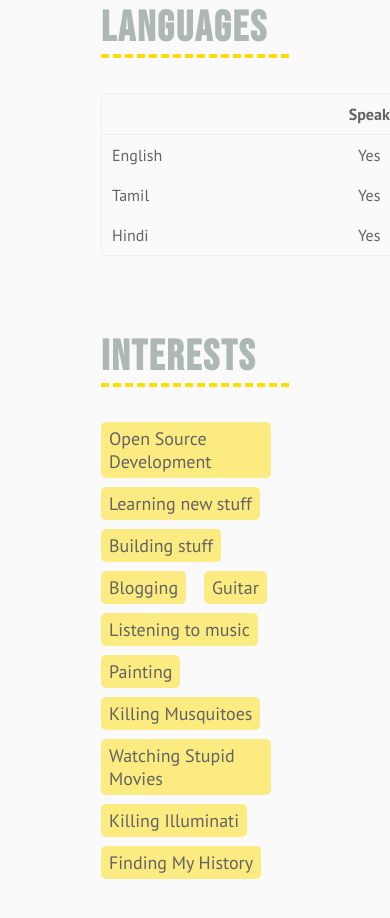
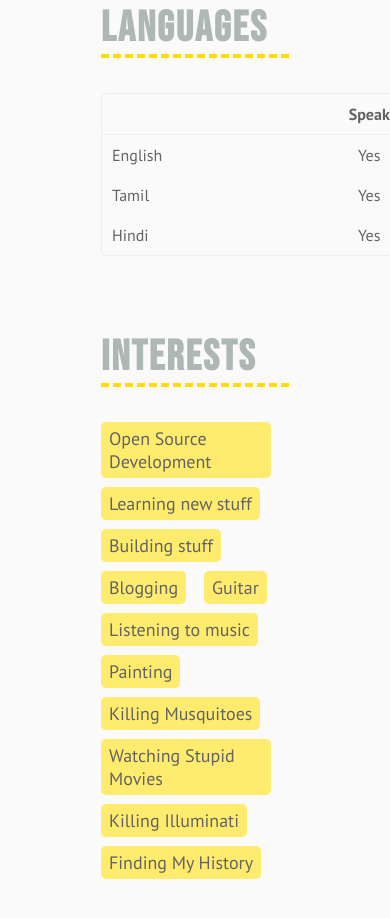
Before and after one commit to VJAI/about.me, a website: page index.html in a window 390 px wide. Shown: the part 7961-8879 px from the top of the page. Drawn offline with Linux system fonts and the light colour scheme.

```diff
--- a/aboutme.css
+++ b/aboutme.css
@@ -143,7 +143,7 @@
         flex-wrap: wrap; }
         body .right .section .interests li {
           padding: 5px 8px;
-          background-color: rgba(255, 222, 8, 0.5);
+          background-color: #ffec6e;
           margin-right: 1rem;
           border-radius: 5px;
           margin-bottom: 0.5rem; }
--- a/scss/site.scss
+++ b/scss/site.scss
@@ -254,7 +254,7 @@
 
         li {
           padding: 5px 8px;
-          background-color: rgba(255, 222, 8, 0.5);
+          background-color: lighten($yellow, 20%);
           margin-right: 1rem;
           border-radius: 5px;
           margin-bottom: 0.5rem;
```
